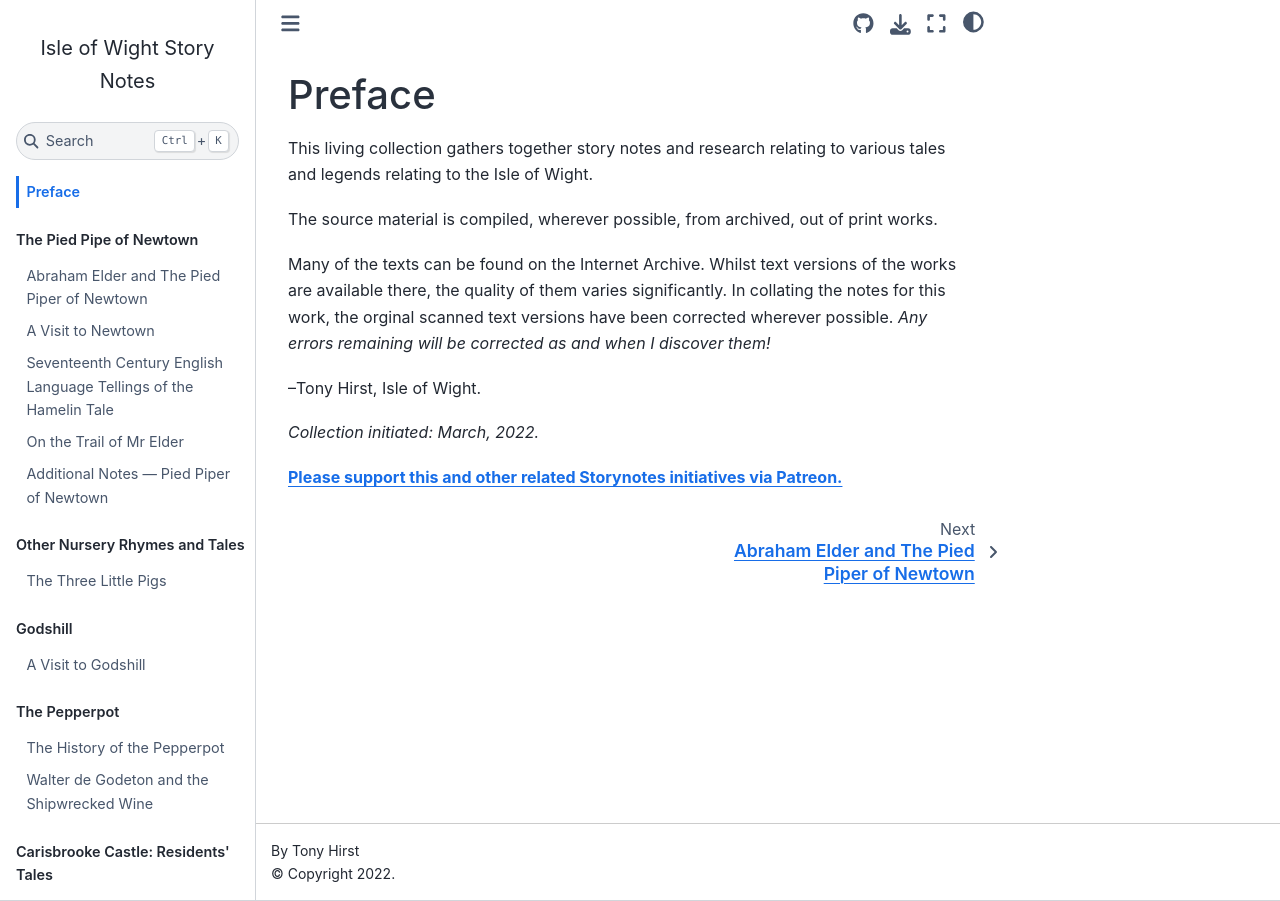
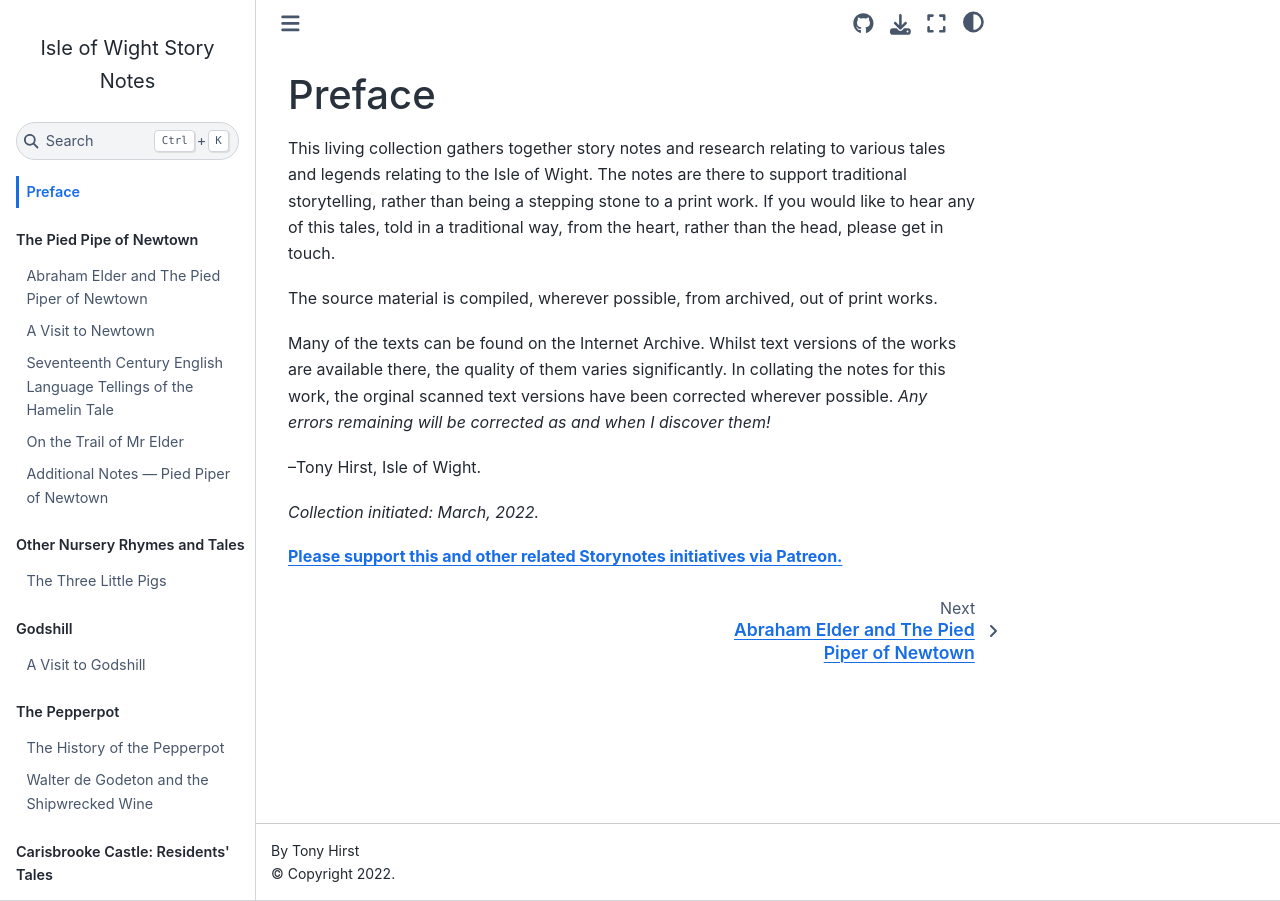
Before and after one commit to psychemedia/island-storynotes, a Jupyter Book: the page built from preface.md, in a window 1280 px wide. Built offline with Jupyter Book 1.0.4 settings and Sphinx 7.4.7 and the Sphinx Book theme 1.1.4, drawn with Linux system fonts in a browser that asks for light colours.

Commit message:
Update preface.md

```diff
--- a/preface.md
+++ b/preface.md
@@ -1,6 +1,6 @@
 # Preface
 
-This living collection gathers together story notes and research relating to various tales and legends relating to the Isle of Wight.
+This living collection gathers together story notes and research relating to various tales and legends relating to the Isle of Wight. The notes are there to support traditional storytelling, rather than being a stepping stone to a  print work. If you would like to hear any of this tales, told in a traditional way, from the heart, rather than the head, please get in touch.
 
 The source material is compiled, wherever possible, from archived, out of print works.
 
```
